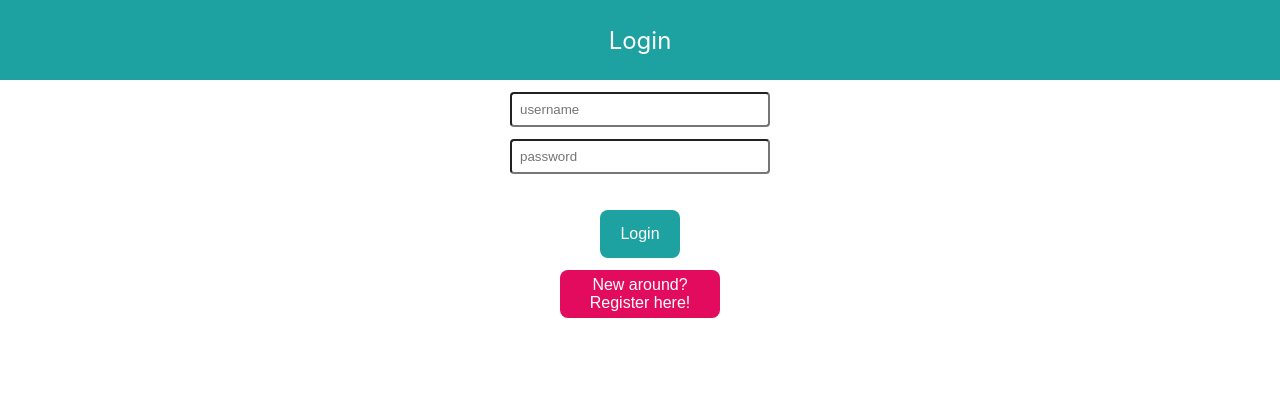
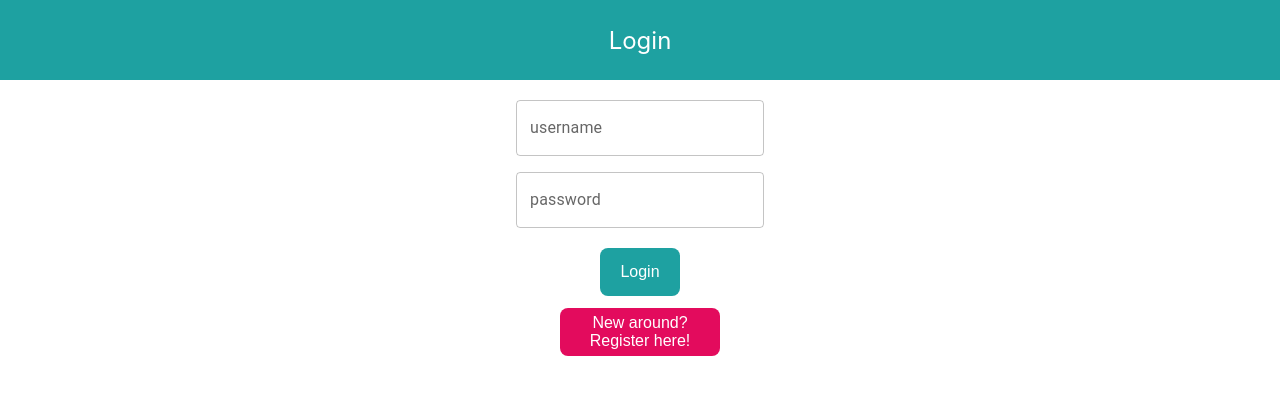
Before and after one commit to casio987/login-skeleton, a React (Create React App) app in the folder client/: page /#/ in a window 1280 px wide. Shown: the top 394 px of the page. Built offline with nearby package versions, Linux system fonts and the light colour scheme.

Commit message:
refactor: uses material ui styled textfield

```diff
--- a/client/package.json
+++ b/client/package.json
@@ -3,6 +3,9 @@
   "version": "0.1.0",
   "private": true,
   "dependencies": {
+    "@emotion/react": "^11.7.1",
+    "@emotion/styled": "^11.6.0",
+    "@mui/material": "^5.3.0",
     "axios": "^0.24.0",
     "react": "^17.0.2",
     "react-dom": "^17.0.2",
--- a/client/src/components/usernamePasswordForm/UsernamePasswordForm.tsx
+++ b/client/src/components/usernamePasswordForm/UsernamePasswordForm.tsx
@@ -1,9 +1,7 @@
 import React, { FC } from "react";
-import { ErrorText, ErrorTextContainer, Input, InputContainer } from "./style";
+import { InputContainer, Input } from "./style";
 
 type FormProps = {
-  usernameValue: string;
-  passwordValue: string;
   confirmPasswordValue?: string;
   handleUsernameChange: (username: string) => void;
   handlePasswordChange: (password: string) => void;
@@ -14,8 +12,6 @@ type FormProps = {
 }
 
 const UsernamePasswordForm: FC<FormProps> = ({
-  usernameValue,
-  passwordValue,
   confirmPasswordValue,
   handleUsernameChange,
   handlePasswordChange,
@@ -25,38 +21,26 @@ const UsernamePasswordForm: FC<FormProps> = ({
   noUserError
 }) => {
   return (
-    <form>
     <InputContainer>
-        {/* TODO: include on focus inputs */}
         <Input
-          placeholder="username"
-          value={usernameValue}
+          label="username"
           onChange={(e) => handleUsernameChange(e.target.value)}
-          border={noUserError ? "2px solid red" : ""}
+          error={noUserError}
         />
         <Input
-          placeholder="password"
-          value={passwordValue}
+          label="password"
           onChange={(e) => handlePasswordChange(e.target.value)}
-          border={incorrectPasswordError || confirmPasswordError ? "2px solid red" : ""}
+          error={incorrectPasswordError || confirmPasswordError}
         />
       {confirmPasswordValue !== undefined && handleConfirmPasswordChange ? (
         <Input
-            placeholder="confirm password"
-            value={confirmPasswordValue}
+          label="confirm password"
           onChange={(e) => handleConfirmPasswordChange(e.target.value)}
-            border={confirmPasswordError ? "2px solid red" : ""}
+          error={confirmPasswordError}
         />
       ): null}
       {/* TODO: add shake on error animation? */}
-        <ErrorTextContainer>
-          {noUserError || incorrectPasswordError || confirmPasswordError ? (
-            // TODO: add use state to keep track of what error occurrs
-            <ErrorText>some placeholder error text</ErrorText>
-          ): null}
-        </ErrorTextContainer>
     </InputContainer>
-    </form>
   );
 };
 
--- a/client/src/components/usernamePasswordForm/style.ts
+++ b/client/src/components/usernamePasswordForm/style.ts
@@ -1,42 +1,13 @@
-import styled from "styled-components";
-import { palette } from "../Palette";
+// import styled from "@emotion/styled";
+import { styled } from "@mui/system";
+import { TextField } from "@mui/material";
 
-export const InputContainer = styled.div`
+export const InputContainer = styled('div')`
   display: flex;
   flex-direction: column;
   align-items: center;
-
-  & > *:not(:first-child):not(div) {
-    margin-top: 0.75rem;
-  }
 `;
 
-export const ErrorTextContainer = styled.div`
-  display: flex;
-  flex-direction: column;
-  align-items: center;
-  min-height: 1.5rem;
-  width: 100%;
+export const Input = styled(TextField)`
+  margin: 0.5rem 0;
 `;
-
-export const ErrorText = styled.p`
-  color: ${palette.red};
-  margin: 0;
-`;
-
-type InputProps = {
-  placeholder: string;
-  value: string;
-  border?: string;
-}
-
-// TODO: add background image on error
-export const Input = styled.input<InputProps>`
-  type: text;
-  padding: 0.5rem 0.5rem;
-  width: 15rem;
-  placeholder: ${(props: InputProps) => (props.placeholder)};
-  value: ${(props: InputProps) => (props.value)};
-  border-radius: 0.25rem;
-  border: ${(props: InputProps) => (props.border? props.border : "")}
-`;
--- a/client/src/pages/LoginPage/LoginPage.tsx
+++ b/client/src/pages/LoginPage/LoginPage.tsx
@@ -34,8 +34,6 @@ const LoginPage = () => {
         Login
       </Banner>
       <UsernamePasswordForm
-        usernameValue={username}
-        passwordValue={password}
         handleUsernameChange={updateUsername}
         handlePasswordChange={updatePassword}
         incorrectPasswordError={passwordError}
--- a/client/src/pages/SignUpPage/SignUpPage.tsx
+++ b/client/src/pages/SignUpPage/SignUpPage.tsx
@@ -53,8 +53,6 @@ const SignUpPage = () => {
         Register
       </Banner>
       <UsernamePasswordForm
-        usernameValue={username}
-        passwordValue={password}
         confirmPasswordValue={confirmedPassword}
         handleUsernameChange={updateUsername}
         handlePasswordChange={updatePassword}
```
Also changed, not shown: 1 other file (tests, documents, lock files or other folders). Lines whose indentation alone changed are shown as unchanged.
